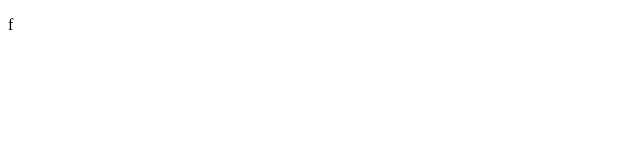
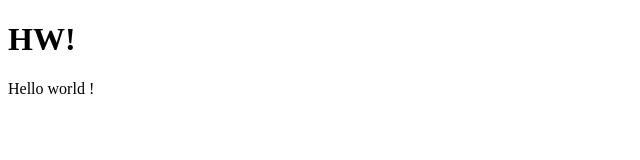
Before and after one commit to DevAde1/Doranco_github_11_05_23, a plain HTML site: page index.html in a window 1280 px wide. Shown: the whole page, without its empty margins (0-640 px from the left). Drawn offline with Linux system fonts and the light colour scheme.

Commit message:
ajout gitignore et modif index

```diff
--- a/index.html
+++ b/index.html
@@ -9,6 +9,7 @@
     </title>
 </head>
 <body>
-    <p>f</p>
+    <h1>HW!</h1>
+    <p>Hello world !</p>
 </body>
 </html>
```
Also changed, not shown: 1 other file.
